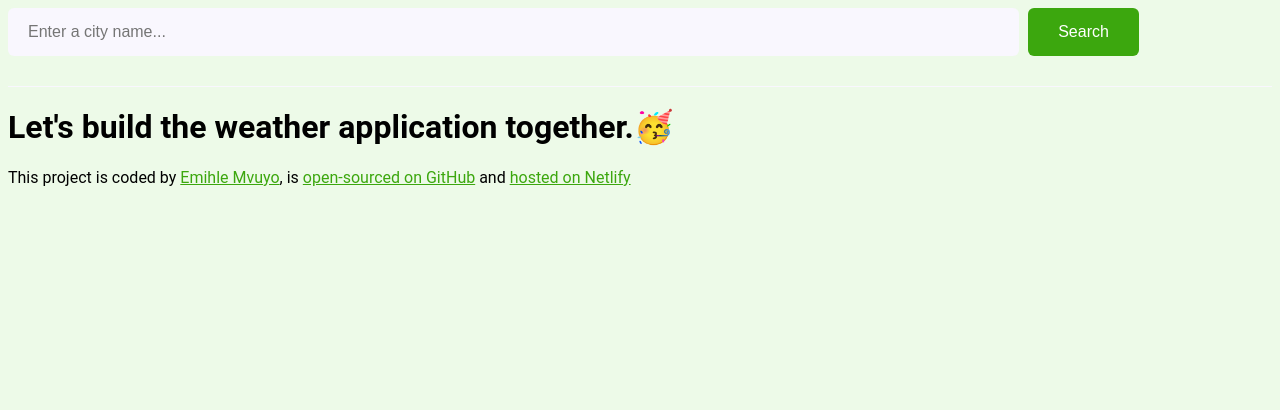
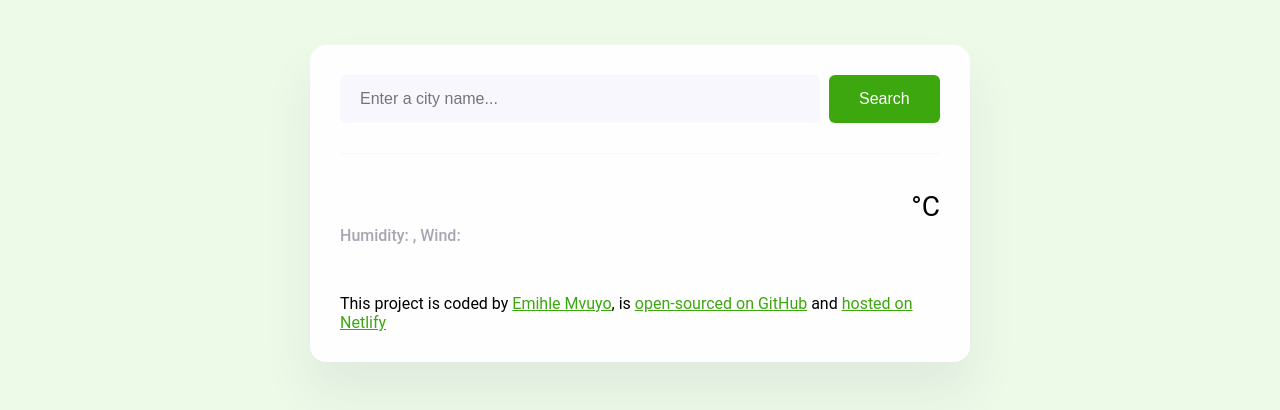
Before and after one commit to EmihleMvuyo/Emzo-Weather, a plain HTML site: page index.html in a window 1280 px wide. Drawn offline with Linux system fonts and the light colour scheme.

Commit message:
Created and styled the main container

```diff
--- a/index.html
+++ b/index.html
@@ -7,6 +7,7 @@
     <title>Emzo Weather</title>
   </head>
   <body>
+    <div class="weather-app">
       <header>
         <form class="search-form" id="search-form">
           <input
@@ -19,12 +20,33 @@
           <input type="submit" value="Search" class="search-form-button" />
         </form>
       </header>
-    <h1>Let's build the weather application together.🥳</h1>
+      <main>
+        <div class="weather-app-data">
+          <div>
+            <h1 class="weather-app-city" id="city"></h1>
+            <p class="weather-app-details">
+              <span id="time"></span>
+              <span id="description"></span>
+              <br />
+              Humidity: <strong id="humidity"></strong>, Wind:
+              <strong id="wind-speed"></strong>
+            </p>
+          </div>
+          <div class="weather-app-temperature-container">
+            <div id="icon"></div>
+            <div class="weather-app-temperature" id="temperature"></div>
+            <div class="weather-app-unit">°C</div>
+          </div>
+        </div>
+      </main>
       <footer>
         This project is coded by
-      <a href="https://github.com/EmihleMvuyo" target="_blank"> Emihle Mvuyo</a
+        <a href="https://github.com/EmihleMvuyo" target="_blank">
+          Emihle Mvuyo</a
         >, is
-      <a href="https://github.com/EmihleMvuyo?tab=repositories" target="_blank"
+        <a
+          href="https://github.com/EmihleMvuyo?tab=repositories"
+          target="_blank"
           >open-sourced on GitHub</a
         >
         and
@@ -32,5 +54,6 @@
           hosted on Netlify</a
         >
       </footer>
+    </div>
   </body>
 </html>
--- a/style.css
+++ b/style.css
@@ -5,6 +5,15 @@ body {
 
 a {
   color: #3ca70e;
+}
+
+.weather-app {
+  background: rgb(254, 254, 254);
+  max-width: 600px;
+  margin: 45px auto;
+  border-radius: 16px;
+  box-shadow: 0 30px 50px rgba(65, 50, 100, 0.08);
+  padding: 30px;
 }
 
 header {
@@ -30,3 +39,49 @@ header {
   font-size: 16px;
   color: white;
 }
+
+main {
+  padding: 30px 0;
+}
+
+.weather-app-data {
+  display: flex;
+  justify-content: space-between;
+}
+
+.weather-app-city {
+  font-size: 38px;
+  line-height: 48px;
+  margin: 0;
+}
+
+.weather-app-details {
+  color: rgba(39, 33, 66, 0.4);
+  line-height: 24px;
+  font-size: 16px;
+  font-weight: 500;
+}
+
+.weather-app-details strong {
+  color: #f65282;
+}
+
+.weather-app-temperature-container {
+  display: flex;
+}
+
+.weather-app-icon {
+  height: 88px;
+  width: 88px;
+}
+
+.weather-app-temperature {
+  line-height: 88px;
+  font-weight: bold;
+  font-size: 88px;
+}
+
+.weather-app-unit {
+  font-size: 28px;
+  margin-top: 6px;
+}
```
Lines whose indentation alone changed are shown as unchanged.
